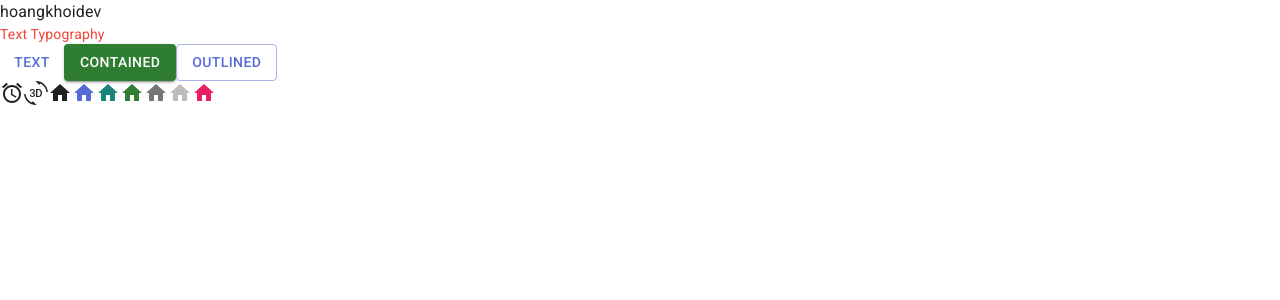
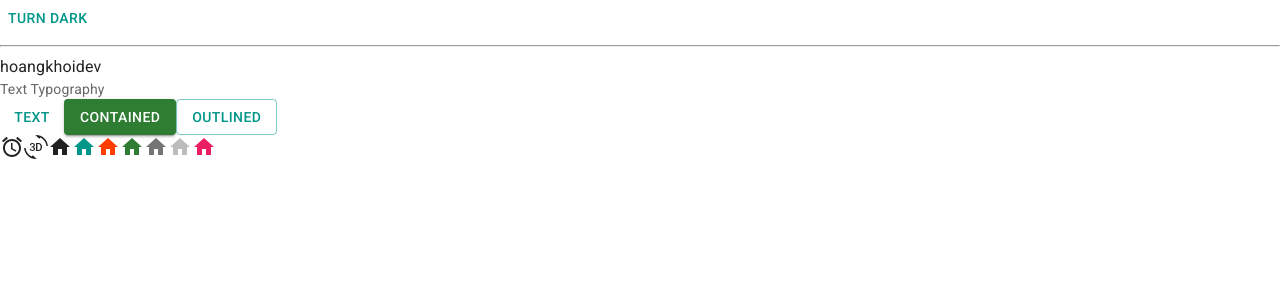
Before and after one commit to HoangKhoi1005/trello-web1, a React (Vite) app: page / in a window 1280 px wide. Shown: the top 300 px of the page. Built offline with nearby package versions, Linux system fonts and the light colour scheme.

Commit message:
Dark Light P1

```diff
--- a/src/App.jsx
+++ b/src/App.jsx
@@ -4,10 +4,25 @@
 import HomeIcon from '@mui/icons-material/Home'
 import { pink } from '@mui/material/colors'
 import Typography from '@mui/material/Typography'
+import { useColorScheme } from '@mui/material/styles'
 
+function ModeToggle() {
+  const { mode, setMode } = useColorScheme()
+  return (
+    <Button
+      onClick={() => {
+        setMode(mode === 'light' ? 'dark' : 'light')
+      }}
+    >
+      {mode === 'light' ? 'Turn dark' : 'Turn light'}
+    </Button>
+  )
+}
 function App() {
   return (
     <>
+      <ModeToggle/>
+      <hr/>
       <div>hoangkhoidev</div>
 
       <Typography variant="body2" color="text.secondary">
--- a/src/main.jsx
+++ b/src/main.jsx
@@ -2,14 +2,15 @@
 import ReactDOM from 'react-dom/client'
 import App from './App.jsx'
 import CssBaseline from '@mui/material/CssBaseline'
+import { Experimental_CssVarsProvider as CssVarsProvider } from '@mui/material/styles';
 import { ThemeProvider } from '@mui/material/styles'
 import theme from './theme'
 
 ReactDOM.createRoot(document.getElementById('root')).render(
   <React.StrictMode>
-    <ThemeProvider theme={theme}>
+    <CssVarsProvider theme={theme}>
       <CssBaseline />
       <App />
-    </ThemeProvider>
+    </CssVarsProvider >
   </React.StrictMode>
 )
--- a/src/theme.js
+++ b/src/theme.js
@@ -1,21 +1,21 @@
 import { createTheme } from '@mui/material/styles'
-import { red } from '@mui/material/colors'
+import { experimental_extendTheme as extendTheme } from '@mui/material/styles'
+import { cyan, deepOrange, orange, teal } from '@mui/material/colors'
 
 // Create a theme instance.
-const theme = createTheme({
-  palette: {
-    mode: 'light',
-    primary: {
-      main: '#556cd6'
+const theme = extendTheme({
+  colorSchemes: {
+    light: {
+      palette: {
+        primary: teal,
+        secondary: deepOrange
+      }
     },
-    secondary: {
-      main: '#19857b'
-    },
-    error: {
-      main: red.A400
-    },
-    text:{
-      secondary: red[500]
+    dark: {
+      palette: {
+        primary: cyan,
+        secondary: orange
+      }
     }
   }
 })
```
